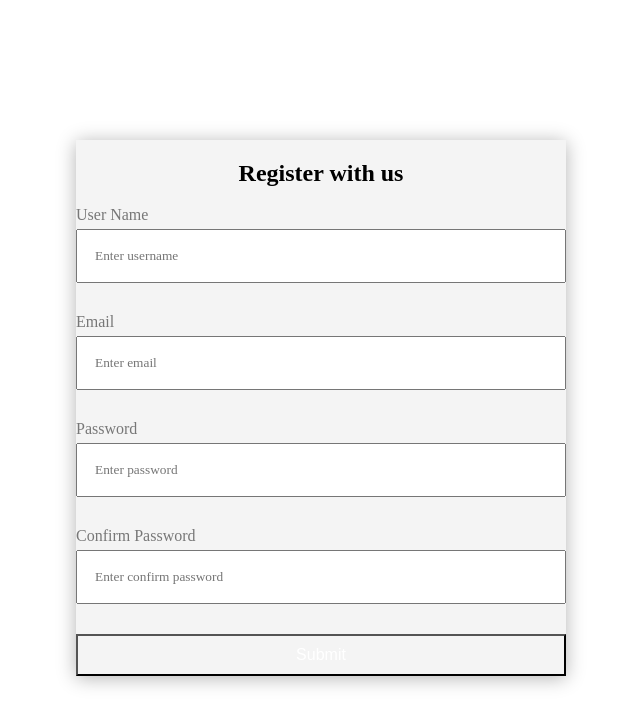
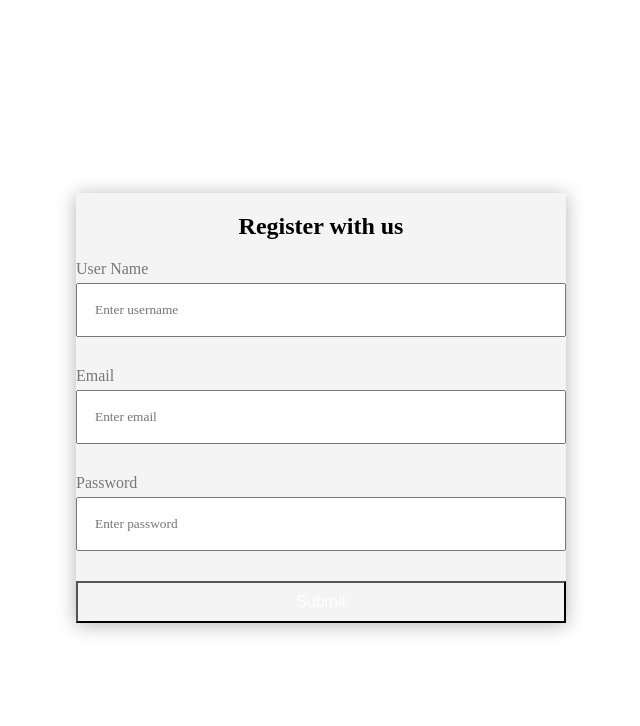
Before and after one commit to HenryHtut/registerForm001, a plain HTML site: page index.html in a window 1280 px wide. Shown: the whole page, without its empty margins (319-959 px from the left). Drawn offline with Linux system fonts and the light colour scheme; a web font is replaced by a local one.

Commit message:
Update index.html

```diff
--- a/index.html
+++ b/index.html
@@ -27,12 +27,9 @@
 					<input type="password" name="password" id="password" class="form-control" placeholder="Enter password" autocomplete="off" />
 				</div>
 
-				<div class="form-group">
-					<label for="cfmpassword">Confirm Password</label>
-					<input type="password" name="cfmpassword" id="cfmpassword" class="form-control" placeholder="Enter confirm password" autocomplete="off" />
-				</div>
 
-				<button type="button" class="btn">Submit</button>
+
+				<button type="submit" class="btn">Submit</button>
 
 			</form>
 		</div>
```
